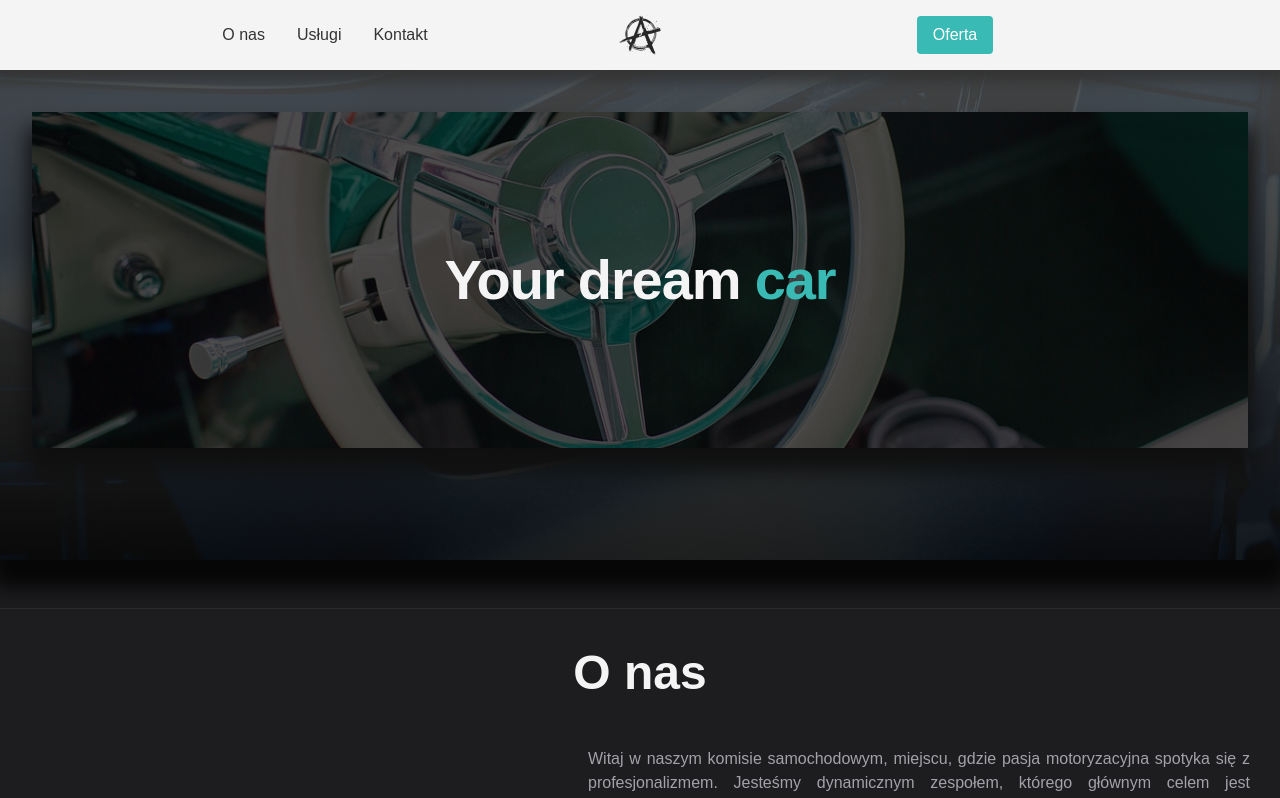
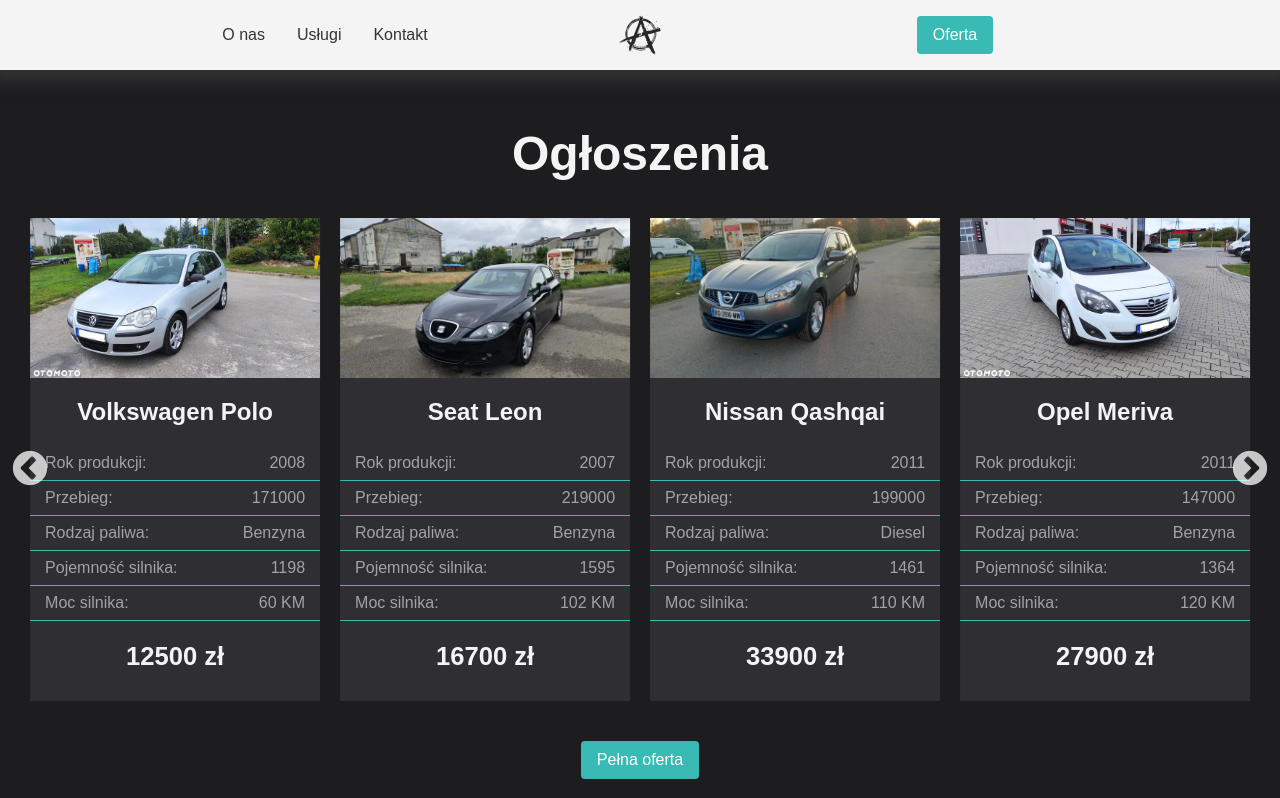
Before and after one commit to barteczko14/car-dealership, a Next.js app: page / in a window 1280 px wide. Shown: the top 798 px of the page. Built offline with nearby package versions, Linux system fonts and the light colour scheme; grey boxes are pictures that could not be loaded.

Commit message:
changing styles

```diff
--- a/app/page.js
+++ b/app/page.js
@@ -8,10 +8,10 @@
 export default function Home() {
 	return (
 		<>
-			<Hero></Hero>
+			{/* <Hero></Hero> */}
 			<div className={classes.wrapper}>
+				<OffertsCarosuel />
 				<AboutUs></AboutUs>
-				<OffertsCarosuel />
 				<Opinions></Opinions>
 				<Services></Services>
 			</div>
--- a/app/page.module.css
+++ b/app/page.module.css
@@ -1,4 +1,5 @@
 .wrapper {
 	max-width: 100rem;
 	margin: 0 auto;
+	padding-top: 90px;
 }
--- a/components/offerts/OffersCarosuel.module.css
+++ b/components/offerts/OffersCarosuel.module.css
@@ -1,6 +1,4 @@
 .offers_carosuel_container {
-	border-top: 0.1px solid rgba(46, 46, 51, 0.79);
-	margin-top: 3rem;
 	padding: 0 1.25rem;
 	text-align: center;
 }
```
